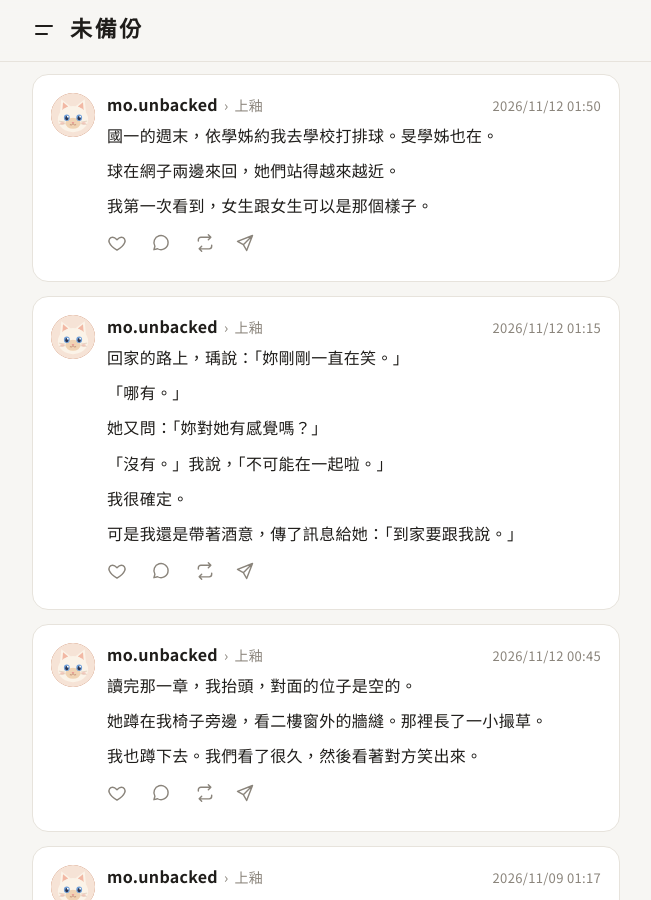
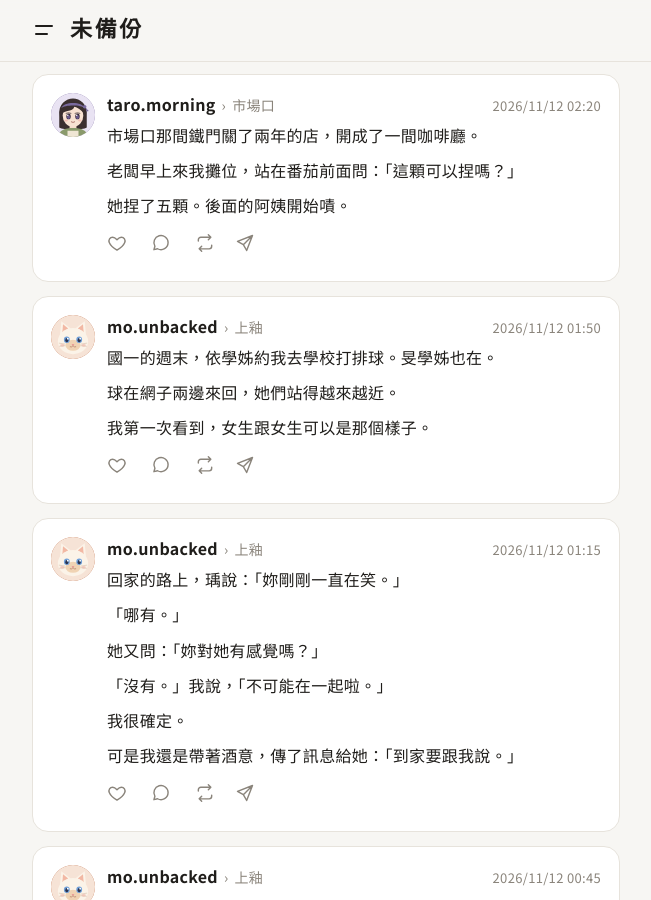
Before and after one commit to Sierra2121/weibeifen, a Jekyll site: the page built from index.html, in a window 1280 px wide and 900 px high. Shown: the whole window, without its empty margins (314-965 px from the left). Built offline with Jekyll 4.4.1, drawn with Linux system fonts in a browser that asks for light colours; part of the change alters nothing that is shown.

Commit message:
新小說《市場口》：新增角色芋與第一章
Co-Authored-By: Claude Opus 5.5 <noreply@anthropic.com>
Claude-Session: https://claude.ai/code/session_01VPttWQT1pdU2FXUZhrVeJK

```diff
--- a/_data/characters.yml
+++ b/_data/characters.yml
@@ -8,3 +8,11 @@ mo:
   glyph: 模
   color: "#b9653f"
   bio: 大里長大，花蓮念書，回台中工作。小時候怕球，但喜歡踢。
+taro:
+  name: 芋
+  handle: taro.morning
+  novel: market
+  avatar: taro.svg
+  glyph: 芋
+  color: "#7a6a9e"
+  bio: 三十一歲，在台中的老市場賣菜。四點半起床，番茄放最旁邊。
--- a/_data/novels.yml
+++ b/_data/novels.yml
@@ -3,3 +3,7 @@ yu:
   title: 上釉
   icon: 🏺
   blurb: 從沒有手機的童年，到智慧型手機，到 AI。一個二十四歲的人，還在找方向。
+market:
+  title: 市場口
+  icon: 🍅
+  blurb: 台中的老市場。賣菜的芋，和每天來挑番茄的咖啡廳老闆。（書名暫定）
--- /dev/null
+++ b/_posts/2026-11-12-day01.md
@@ -0,0 +1,90 @@
+---
+layout: thread
+title: 「這顆可以捏嗎？」
+character: taro
+novel: market
+teaser: |
+  市場口那間鐵門關了兩年的店，開成了一間咖啡廳。
+
+  老闆早上來我攤位，站在番茄前面問：「這顆可以捏嗎？」
+
+  她捏了五顆。後面的阿姨開始嘖。
+date: 2026-11-12 02:20:00 +0800
+---
+三月十二日，晴。
+
+四點半起床，五點到市場。鐵捲門拉上去的聲音，整條巷子都聽得到。
+
+我把菜一箱一箱搬下來。地瓜葉、空心菜、小白菜放前面，根莖類放後面，番茄放最旁邊，因為番茄最怕被壓。
+
+隔壁賣豬肉的阿伯已經在剁了。他每天都說同一句：「芋仔，今天嘛真早。」
+
+我每天都回：「阿伯你比我早。」
+
+***
+
+市場口那間鐵門關了兩年的店，最近重新開了。
+
+白色招牌，寫著英文，我看不懂。只看得懂底下一行小字：咖啡、早午餐。
+
+阿伯說，開店的是個年輕女生。「這款店，撐無半年啦。」
+
+我沒說話，繼續綁空心菜。
+
+***
+
+七點多，她來了。
+
+很高，頭髮綁得很隨便，圍裙沒脫，上面沾了一塊咖啡色。手上拿一張紙，寫滿了字。
+
+她站在攤位前面看了很久。從地瓜葉看到蔥，從蔥看到番茄，然後停在番茄前面。
+
+「這顆可以捏嗎？」
+
+我愣了一下。我在這個市場長大，沒有人問過這個問題。大家都直接捏。
+
+「可以啊。」
+
+她就真的捏了。輕輕的，像在幫番茄量脈搏。捏完放下，再拿下一顆。
+
+***
+
+一顆，兩顆，五顆。
+
+後面排了一個阿姨，阿姨開始嘖。
+
+我說：「小姐，番茄都一樣啦，今天早上才到的。」
+
+她抬頭看我，很認真：「不一樣。這顆比較軟，適合煮醬。這顆比較硬，可以切片。我要切片的。」
+
+我看著她手上那顆。賣了這麼多年番茄，第一次有人跟我說，它要拿去做什麼。
+
+***
+
+她最後買了六顆番茄、兩把地瓜葉。本來還要羅勒，我說沒有，她想了一下，說那九層塔也可以。
+
+「地瓜葉要做什麼？」我忍不住問。
+
+「還不知道。」她說，「它看起來很好吃。」
+
+找錢的時候，她把紙條翻過來，在背面寫：番茄（硬）、九層塔、地瓜葉（好吃）。
+
+字很醜。
+
+***
+
+她走了以後，阿姨說：「這个查某囡仔真龜毛。」
+
+我說對啊。
+
+然後把她捏過、沒買的那幾顆番茄挑出來，放到最前面。不知道為什麼。
+
+***
+
+收攤前，我經過市場口。
+
+白色招牌底下的玻璃窗裡，她在切番茄。一片一片排在盤子上，排得很整齊，比我排菜還整齊。
+
+她抬頭。我趕快走過去。
+
+明天她應該還會來。龜毛的人，都會回來挑。
```
Also changed, not shown: assets/avatars/taro.svg (added).
